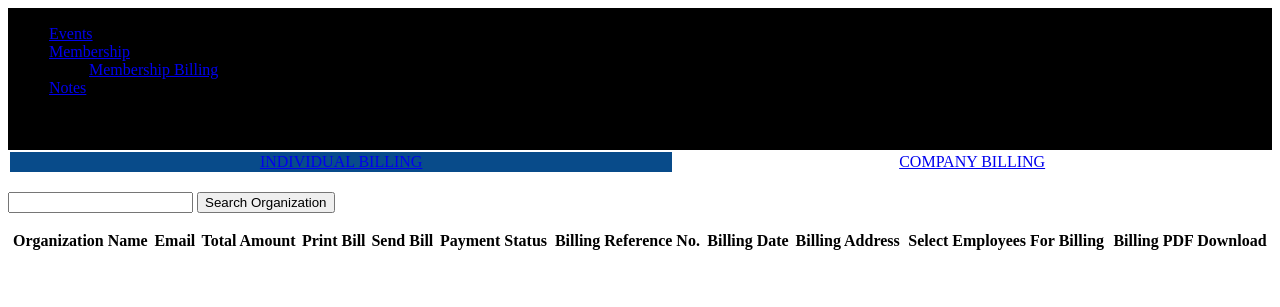
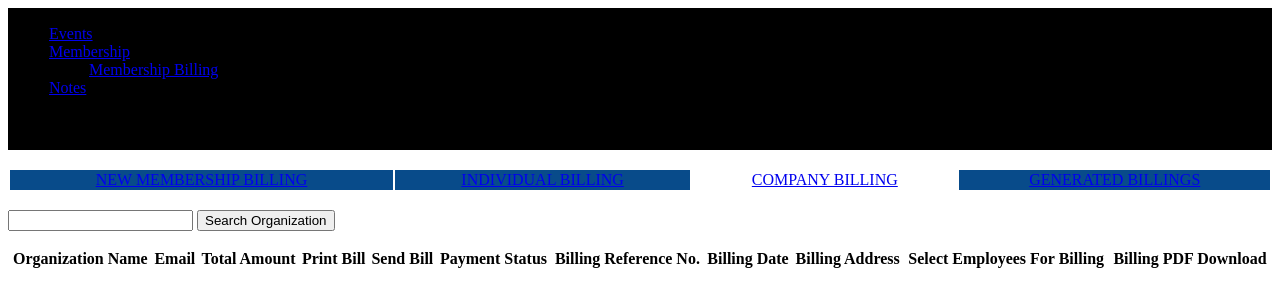
Before and after one commit to mimie/pire, a PHP site: page /membershipCompanyBilling.php in a window 1280 px wide. Shown: the top 307 px of the page. Run offline with PHP 8.4, Linux system fonts and the light colour scheme; data that the repository does not hold is empty; some libraries are stand-ins or nearby versions.

Commit message:
added tab generated billings

```diff
--- a/membershipCompanyBilling.php
+++ b/membershipCompanyBilling.php
@@ -12,7 +12,7 @@
 $(function() {
         $( "#tabs" ).tabs().addClass( "ui-tabs-vertical ui-helper-clearfix" );
         $( "#tabs li" ).removeClass( "ui-corner-top" ).addClass( "ui-corner-left" );
-        $('table').jPaginate({
+        $('companies').jPaginate({
                 'max': 15,
                 'page': 1,
                 'links': 'buttons'
@@ -44,11 +44,14 @@ $(function() {
   echo $logout;
   /**$header = headerDiv();
   echo $header;**/
+  echo "<br>";
 ?>
    <table width='100%'>
     <tr>
+     <td align='center' bgcolor='#084B8A'><a href='membershipNewBilling.php'>NEW MEMBERSHIP BILLING</a></td>
      <td align='center' bgcolor="#084B8A"><a href='membershipIndividualBilling.php?&user=<?=$userId?>'>INDIVIDUAL BILLING</a></td>
      <td align='center' bgcolor='white'><a href='membershipCompanyBilling.php?&user=<?=$userId?>'>COMPANY BILLING</td>
+     <td align='center' bgcolor='#084B8A'><a href='membershipBillingView.php'>GENERATED BILLINGS</td>
     </tr>
    </table><br>
 
```
